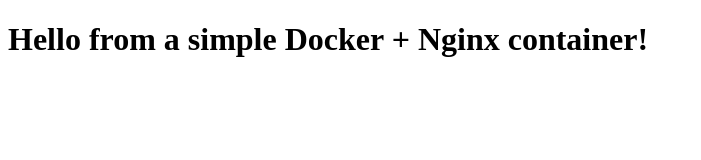
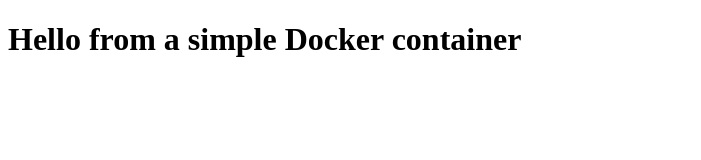
Before and after one commit to jagadeeswar792179/ansible-docker-flask, a plain HTML site: page app/index.html in a window 1280 px wide. Shown: the whole page, without its empty margins (0-701 px from the left). Drawn offline with Linux system fonts and the light colour scheme.

Commit message:
changed app

```diff
--- a/app/index.html
+++ b/app/index.html
@@ -1,9 +1,9 @@
 <!DOCTYPE html>
 <html>
-<head>
-  <title>Easy Web App</title>
-</head>
-<body>
-  <h1>Hello from a simple Docker + Nginx container!</h1>
-</body>
+  <head>
+    <title>Easy Web App</title>
+  </head>
+  <body>
+    <h1>Hello from a simple Docker container</h1>
+  </body>
 </html>
```
